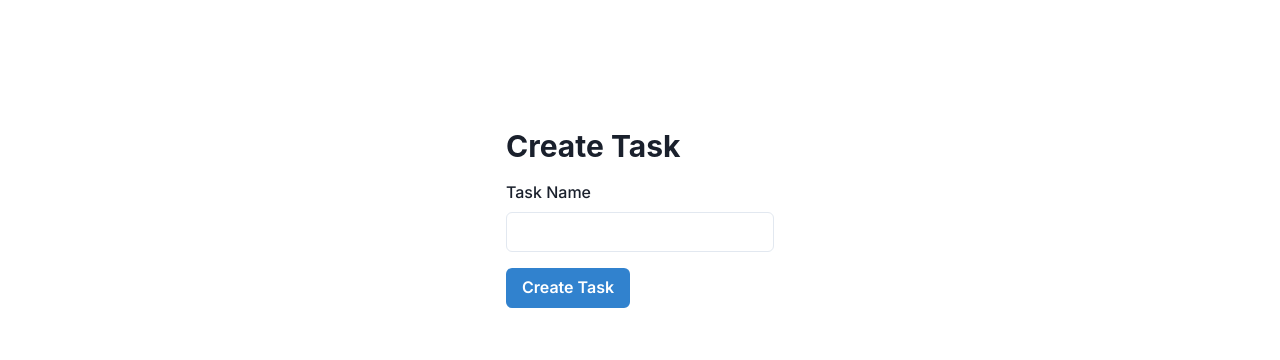
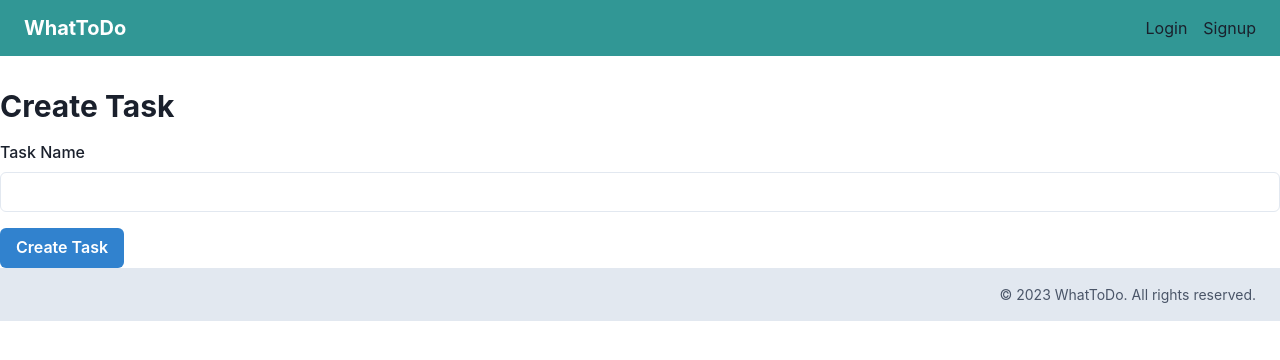
Before and after one commit to nottherealalanturing/whattodo-frontend, a Next.js app: page / in a window 1280 px wide. Shown: the top 360 px of the page. Built offline with nearby package versions, Linux system fonts and the light colour scheme.

Commit message:
add header and footer

```diff
--- /dev/null
+++ b/src/components/Footer.js
@@ -0,0 +1,16 @@
+import { Box, Flex, Spacer, Text } from '@chakra-ui/react';
+
+const Footer = () => {
+  return (
+    <Box bg="gray.200" py={4} px={6} mt="auto">
+      <Flex align="center">
+        <Spacer />
+        <Text color="gray.600" fontSize="sm">
+          &copy; 2023 WhatToDo. All rights reserved.
+        </Text>
+      </Flex>
+    </Box>
+  );
+};
+
+export default Footer;
--- /dev/null
+++ b/src/components/Header.js
@@ -0,0 +1,54 @@
+import {
+  Box,
+  Button,
+  Flex,
+  Heading,
+  Link,
+  Spacer,
+  useColorMode,
+} from '@chakra-ui/react';
+import { Link as RouterLink } from 'next/link';
+// import { useAuth } from "../hooks/useAuth";
+
+const Header = () => {
+  //const { user, logout } = useAuth();
+  const { user, logout } = {};
+  const { colorMode, toggleColorMode } = useColorMode();
+
+  return (
+    <Box bg="teal.500" py={4} px={6}>
+      <Flex align="center">
+        <Heading as="h1" size="md" color="white">
+          WhatToDo
+        </Heading>
+        <Spacer />
+        <Flex align="center">
+          {user ? (
+            <>
+              <Button variant="ghost" onClick={toggleColorMode} mr={4}>
+                {colorMode === 'light' ? 'Dark' : 'Light'}
+              </Button>
+              <Link as={RouterLink} href="/profile" mr={4}>
+                {user.name}
+              </Link>
+              <Button onClick={logout} colorScheme="whiteAlpha">
+                Logout
+              </Button>
+            </>
+          ) : (
+            <>
+              <Link as={RouterLink} href="/login" mr={4}>
+                Login
+              </Link>
+              <Link as={RouterLink} href="/signup">
+                Signup
+              </Link>
+            </>
+          )}
+        </Flex>
+      </Flex>
+    </Box>
+  );
+};
+
+export default Header;
--- a/src/pages/index.js
+++ b/src/pages/index.js
@@ -1,12 +1,8 @@
+import Footer from '../components/Footer';
+import Header from '../components/Header';
+import { Inter } from 'next/font/google';
 import Head from 'next/head';
-import Image from 'next/image';
-import { Inter } from 'next/font/google';
-import styles from '@/styles/Home.module.css';
-import { Box } from '@chakra-ui/react';
-import HomePage from './homepage';
 import CreateTaskPage from './createTask';
-
-const inter = Inter({ subsets: ['latin'] });
 
 export default function Home() {
   return (
@@ -17,8 +13,10 @@ export default function Home() {
         <meta name="viewport" content="width=device-width, initial-scale=1" />
         <link rel="icon" href="/favicon.ico" />
       </Head>
-      <main className={`${styles.main} ${inter.className}`}>
+      <main>
+        <Header />
         <CreateTaskPage />
+        <Footer />
       </main>
     </>
   );
--- a/src/pages/login.js
+++ b/src/pages/login.js
@@ -1,5 +1,5 @@
 import { Box, Flex, Text, Input, Button, Link } from '@chakra-ui/react';
-import NextLink from 'next/link'; // Import Next.js Link component for routing
+import NextLink from 'next/link';
 
 const LoginPage = () => {
   return (
```
